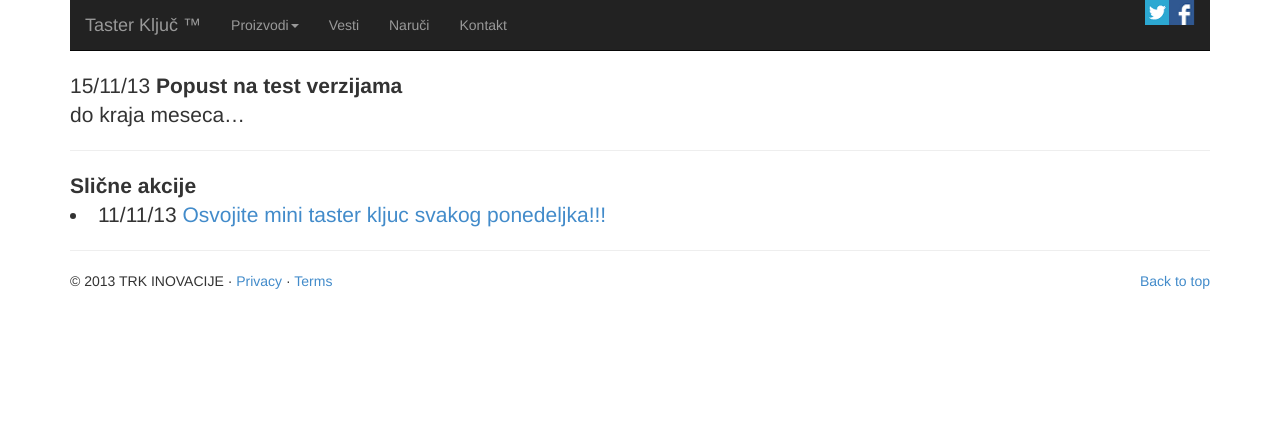
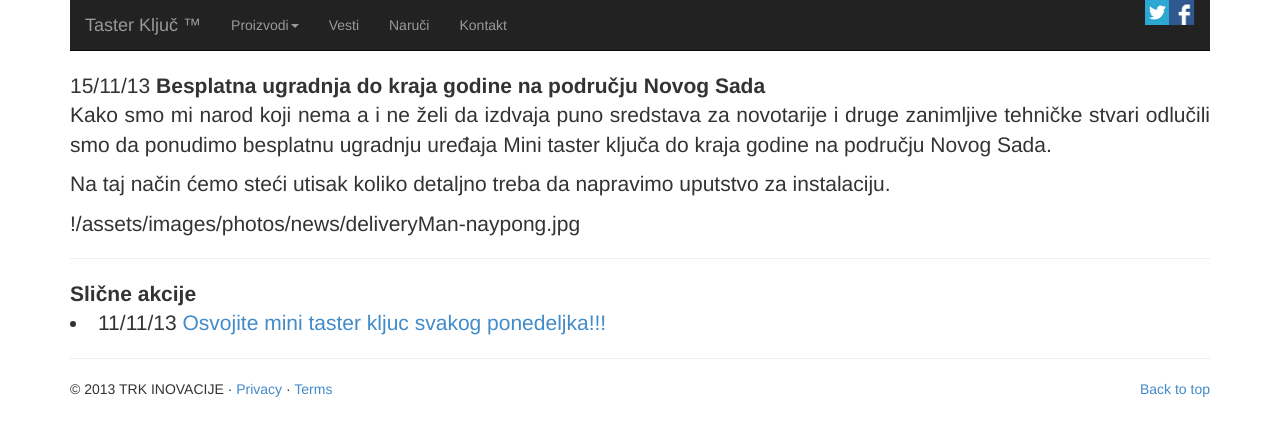
Before and after one commit to trkinovacije/tasterkljuc, a Jekyll site: the page built from _posts/2013-11-15-Popust-na-test-verzijama.md, in a window 1280 px wide. Shown: the top 436 px of the page. Built offline with Jekyll 4.4.1, drawn with Linux system fonts in a browser that asks for light colours; Markdown is read by kramdown in place of the engine named in the settings.

Commit message:
Update 2013-11-15-Popust-na-test-verzijama.md

```diff
--- a/_posts/2013-11-15-Popust-na-test-verzijama.md
+++ b/_posts/2013-11-15-Popust-na-test-verzijama.md
@@ -1,8 +1,11 @@
 ---
-title: Popust na test verzijama
+title: Besplatna ugradnja do kraja godine na području Novog Sada
 layout: post
 tags: akcije
 ---
 
+Kako smo mi narod koji nema a i ne želi da izdvaja puno sredstava za novotarije i druge zanimljive tehničke stvari odlučili smo da ponudimo besplatnu ugradnju uređaja Mini taster ključa do kraja godine na području Novog Sada.
 
-do kraja meseca...
+Na taj način ćemo steći utisak koliko detaljno treba da napravimo uputstvo za instalaciju.
+
+!/assets/images/photos/news/deliveryMan-naypong.jpg
```
